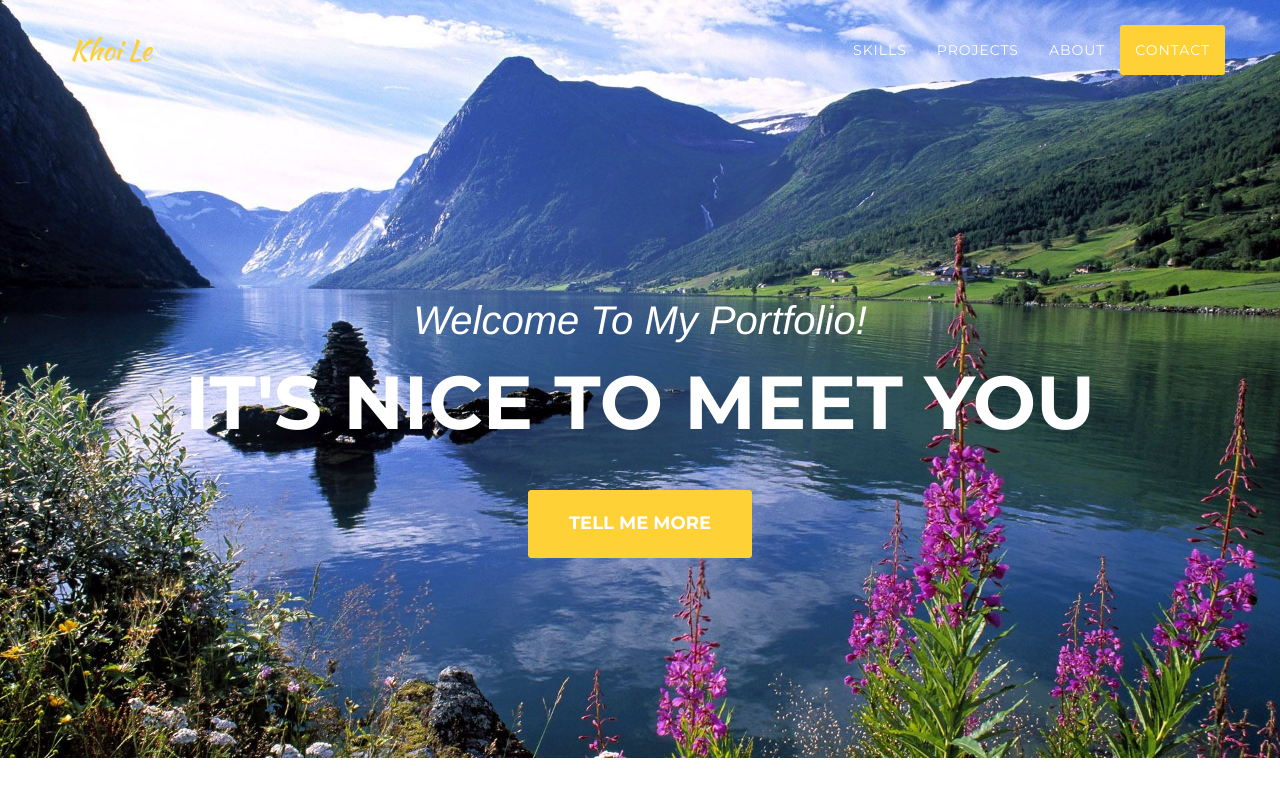
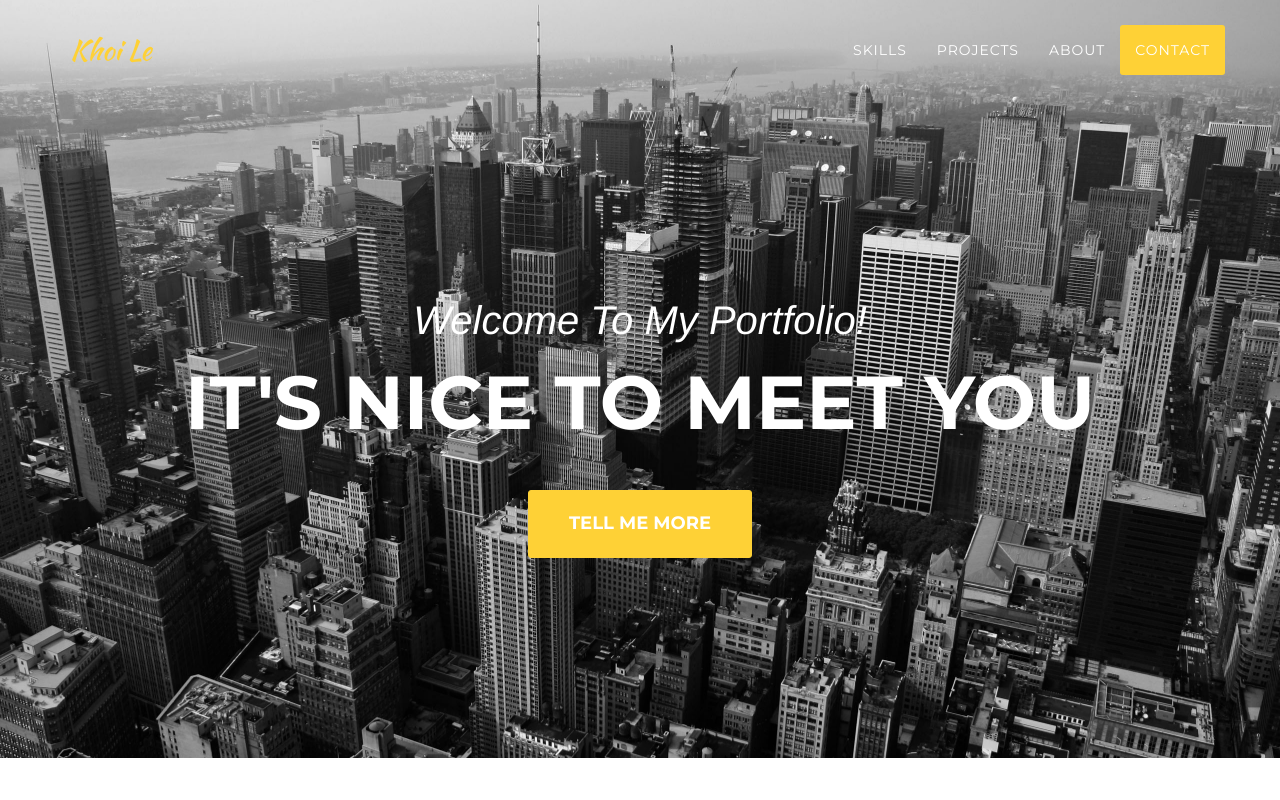
Before and after one commit to KhoiLe89/KhoiLe89.github.io, a website: page index.html in a window 1280 px wide. Shown: the top 800 px of the page. Drawn offline with nearby package versions, Linux system fonts and the light colour scheme; a web font is replaced by a local one.

Commit message:
changed header picture

```diff
--- a/css/agency.css
+++ b/css/agency.css
@@ -226,7 +226,7 @@ fieldset[disabled] .btn-xl.active {
   }
 }
 header {
-  background-image: url('../img/peaceful.jpg');
+  background-image: url('../img/CityScape.jpg');
   background-repeat: no-repeat;
   background-attachment: scroll;
   background-position: center center;
```
